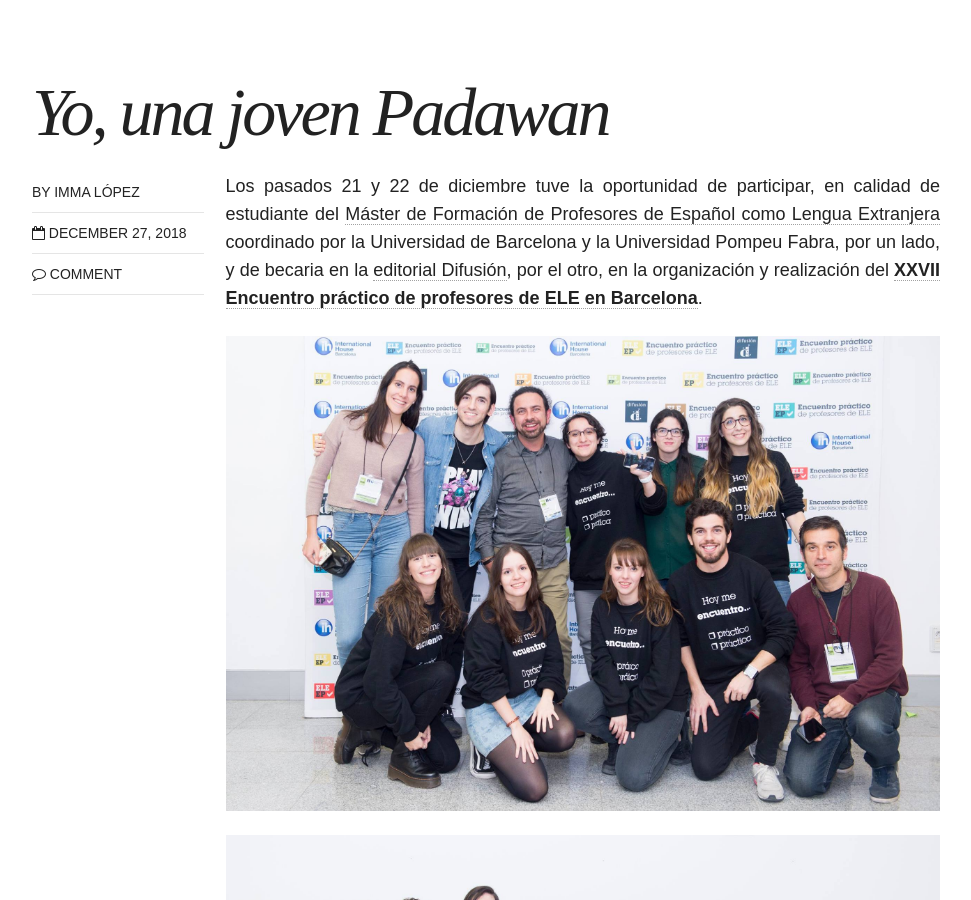
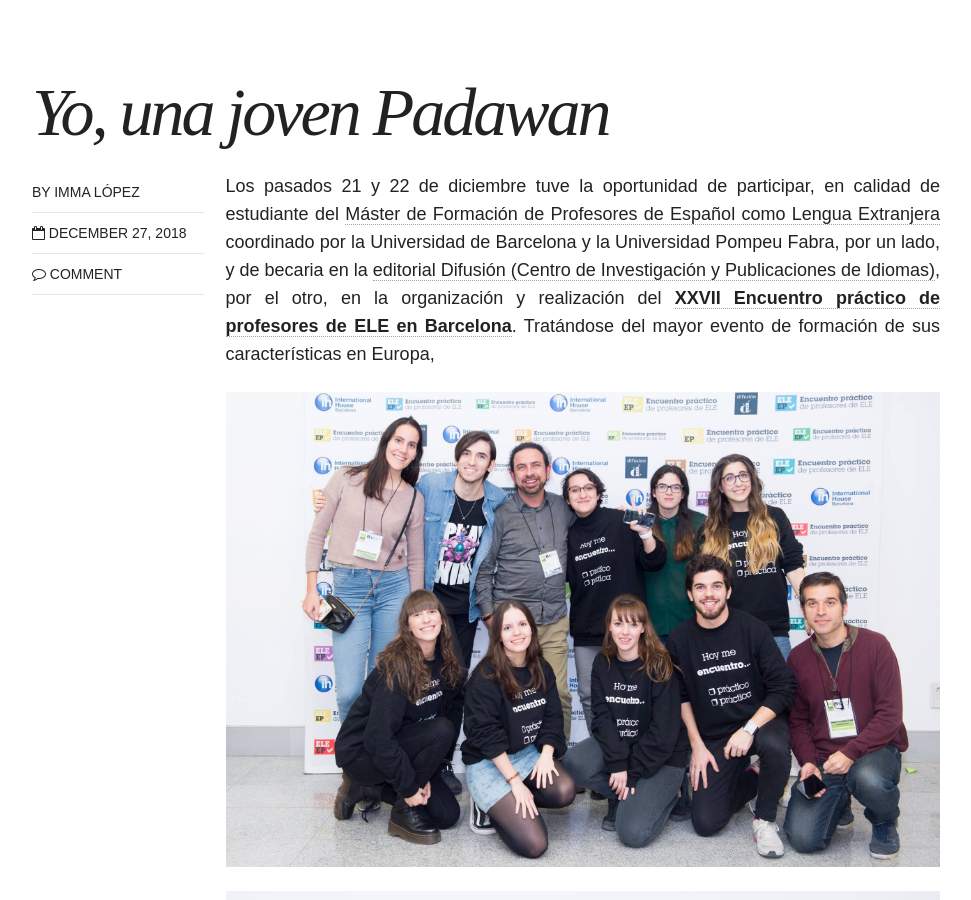
Before and after one commit to immalopez/immalopez.github.io, a Jekyll site: the page built from _posts/blog/2018-12-27-yo-una-joven-padawan.md, in a window 1280 px wide and 900 px high, scrolled down 400 px. Shown: the whole window, without its empty margins (154-1125 px from the left). Built offline with Jekyll 4.4.1, drawn with Linux system fonts in a browser that asks for light colours; nearby versions of some CDN libraries; comment, search, counter and statistics services are not loaded.

Commit message:
Update 2018-12-27-yo-una-joven-padawan.md

```diff
--- a/_posts/blog/2018-12-27-yo-una-joven-padawan.md
+++ b/_posts/blog/2018-12-27-yo-una-joven-padawan.md
@@ -11,8 +11,7 @@
 # modified: 2016-06-01T14:19:19-04:00
 ---
 
-Los pasados 21 y 22 de diciembre tuve la oportunidad de participar, en calidad de estudiante del <a href=" https://www.ub.edu/portal/web/educacion/masteres-universitarios/-/ensenyament/detallEnsenyament/1060507" target="_blank">Máster de Formación de Profesores de Español como Lengua Extranjera</a> coordinado por la Universidad de Barcelona y la Universidad Pompeu Fabra, por un lado, y de becaria en la <a href="https://www.difusion.com" target="_blank">editorial Difusión</a>, por el otro, en la organización y realización del <a href="https://www.encuentro-practico.com" target="_blank">**XXVII Encuentro práctico de profesores de ELE en Barcelona**</a>.
-
+Los pasados 21 y 22 de diciembre tuve la oportunidad de participar, en calidad de estudiante del <a href=" https://www.ub.edu/portal/web/educacion/masteres-universitarios/-/ensenyament/detallEnsenyament/1060507" target="_blank">Máster de Formación de Profesores de Español como Lengua Extranjera</a> coordinado por la Universidad de Barcelona y la Universidad Pompeu Fabra, por un lado, y de becaria en la <a href="https://www.difusion.com" target="_blank">editorial Difusión (Centro de Investigación y Publicaciones de Idiomas)</a>, por el otro, en la organización y realización del <a href="https://www.encuentro-practico.com" target="_blank">**XXVII Encuentro práctico de profesores de ELE en Barcelona**</a>. Tratándose del mayor evento de formación de sus características en Europa,
 
 ![Primera foto grupal](/images/49762984_2075649652458469_5946944892092547072_o.jpg)
 
```
